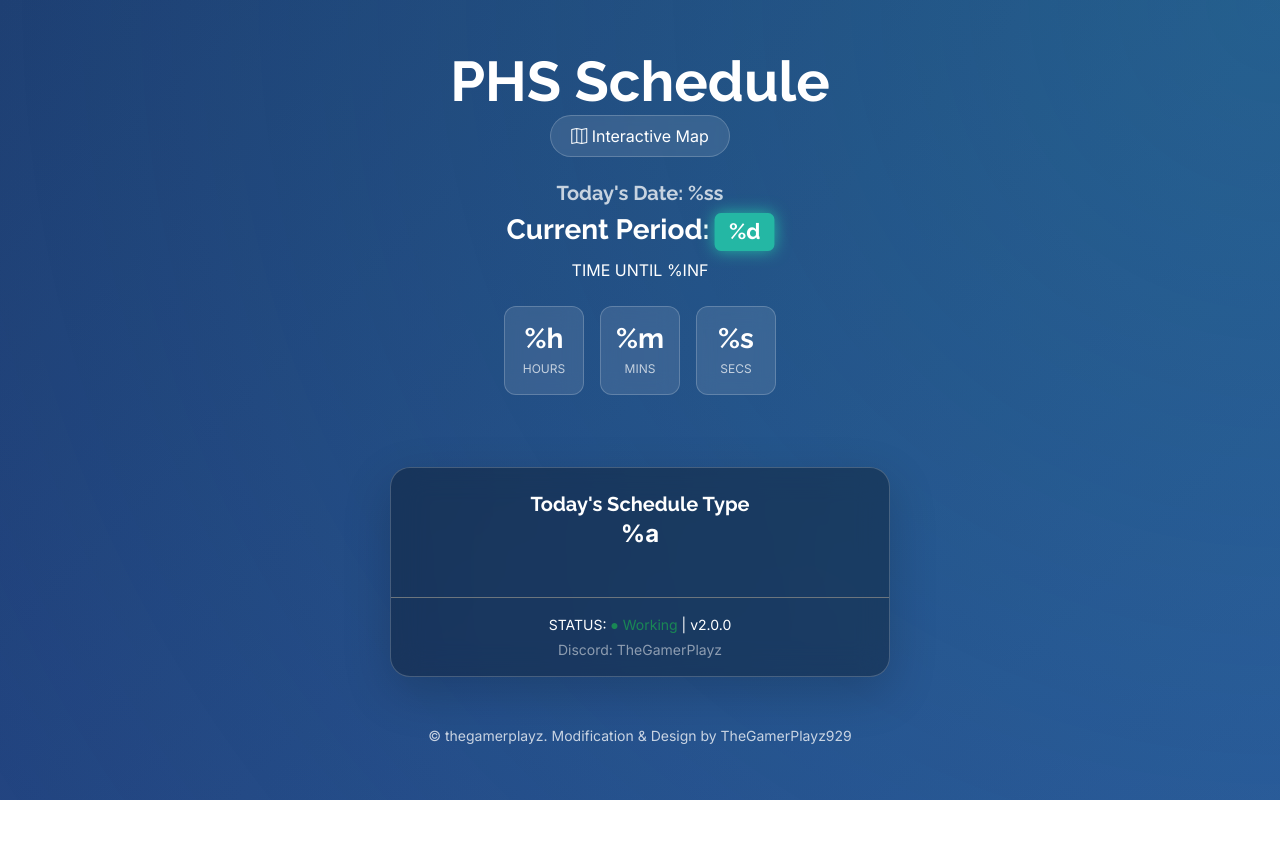
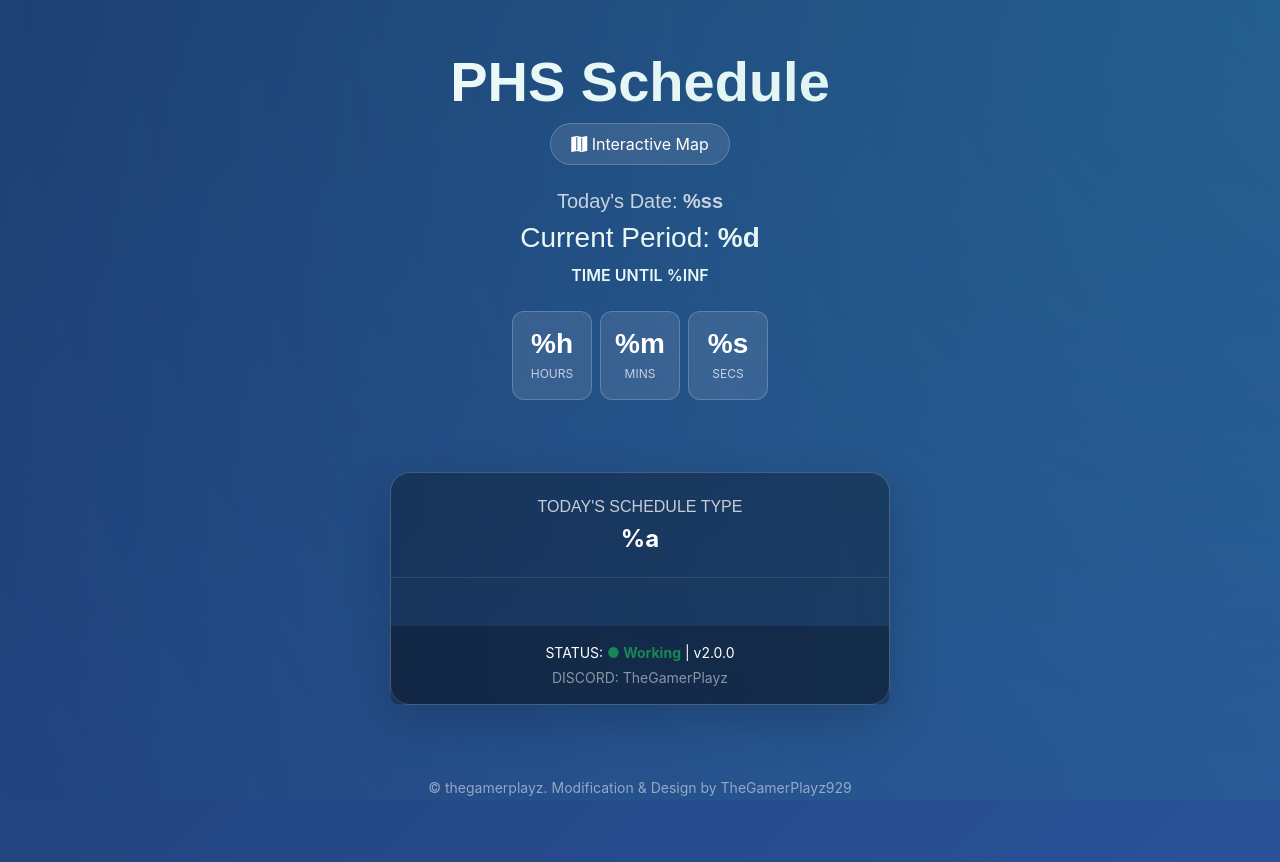
Before and after one commit to TheGamerPlayz929/scienceproject.github.io, a website: page index.html in a window 1280 px wide. Before the commit the page ends 800 px from the top, so only its background shows below. Drawn offline with nearby package versions, Linux system fonts and the light colour scheme.

Commit message:
Refactor index.html for improved structure and styling

```diff
--- a/index.html
+++ b/index.html
@@ -2,34 +2,34 @@
 <html lang="en">
 <head>
   <meta charset="utf-8">
-  <meta content="width=device-width, initial-scale=1.0" name="viewport">
-  <title>PHS Schedule | Live</title>
+  <meta name="viewport" content="width=device-width, initial-scale=1.0">
+  <title>PHS Schedule</title>
 
   <meta http-equiv="refresh" content="600">
 
-  <link href="https://fonts.googleapis.com/css2?family=Inter:wght@300;400;600;700&family=Raleway:wght@700&display=swap" rel="stylesheet">
-
   <link href="https://cdn.jsdelivr.net/npm/bootstrap@5.3.0/dist/css/bootstrap.min.css" rel="stylesheet">
-  <link rel="stylesheet" href="https://cdn.jsdelivr.net/npm/bootstrap-icons@1.10.0/font/bootstrap-icons.css">
+  <link rel="stylesheet" href="https://cdn.jsdelivr.net/npm/bootstrap-icons@1.10.5/font/bootstrap-icons.css">
   <link rel="stylesheet" href="main.css">
 </head>
 
 <body>
   <div class="glass-overlay"></div>
 
-  <header id="header" class="container py-5 text-center position-relative">
-    <h1 class="display-4 fw-bold mb-0">PHS Schedule</h1>
+  <header id="header" class="container py-5 text-center">
+    <h1 class="display-4 fw-bold mb-2">PHS Schedule</h1>
     <div class="mb-4">
-      <a href="https://phsmap.github.io/" class="btn-map"><i class="bi bi-map"></i> Interactive Map</a>
+      <a href="https://phsmap.github.io/" class="btn-map">
+        <i class="bi bi-map-fill"></i> Interactive Map
+      </a>
     </div>
 
     <div class="status-card mx-auto mb-4">
-      <h2 class="h5 opacity-75">Today's Date: <span class="fw-bold text-white">%ss</span></h2>
-      <h2 class="h3">Current Period: <span class="badge bg-teal">%d</span></h2>
-      <p class="mt-2 text-uppercase tracking-wider">Time until %inf</p>
+      <h2 class="h5 opacity-75" id="date-display">Today's Date: <strong>%ss</strong></h2>
+      <h2 class="h3" id="period-display">Current Period: <strong>%d</strong></h2>
+      <p class="mt-2 text-uppercase fw-semibold" id="time-until-display">Time until %inf</p>
     </div>
 
-    <div class="countdown-container d-flex justify-content-center gap-3">
+    <div class="countdown-container d-flex justify-content-center gap-2" id="countdown-box">
       <div class="time-box"><h3>%h</h3><span>Hours</span></div>
       <div class="time-box"><h3>%m</h3><span>Mins</span></div>
       <div class="time-box"><h3>%s</h3><span>Secs</span></div>
@@ -38,25 +38,24 @@
 
   <main class="container py-4 text-center">
     <section class="info-section mx-auto shadow-lg">
-      <div class="p-4">
-        <h3 class="h5 mb-1">Today's Schedule Type</h3>
-        <p class="h4 text-teal fw-bold">%a</p>
+      <div class="p-4 border-bottom border-white border-opacity-10">
+        <h3 class="h6 text-uppercase opacity-75">Today's Schedule Type</h3>
+        <p class="h4 text-teal fw-bold mb-0" id="schedule-type-display">%a</p>
       </div>
 
-      <div class="scheds-dynamic px-3 pb-3">
-        </div>
+      <div class="scheds px-3 py-4"></div>
 
-      <div class="footer-status border-top border-secondary p-3">
-        <p class="small mb-1">STATUS: <span class="text-success">● Working</span> | v2.0.0</p>
-        <p class="small opacity-50 mb-0">Discord: TheGamerPlayz</p>
+      <div class="footer-status p-3 bg-black bg-opacity-25 rounded-bottom">
+        <p class="small mb-1">STATUS: <span class="text-success fw-bold">● Working</span> | v2.0.0</p>
+        <p class="small opacity-50 mb-0">DISCORD: TheGamerPlayz</p>
       </div>
     </section>
   </main>
 
-  <footer class="container text-center py-4 opacity-75">
+  <footer class="container text-center py-5 opacity-50">
     <p class="small">&copy; thegamerplayz. Modification & Design by TheGamerPlayz929</p>
   </footer>
 
-  <script src="main.js" async></script>
+  <script src="main.js"></script>
 </body>
 </html>
```
